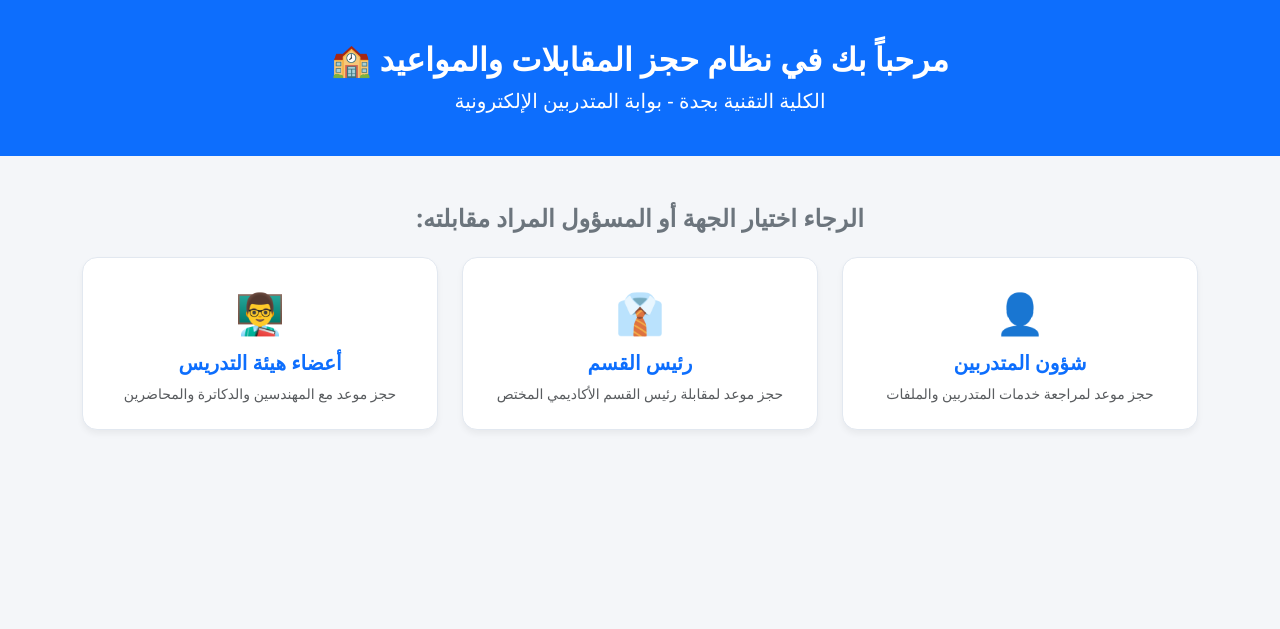
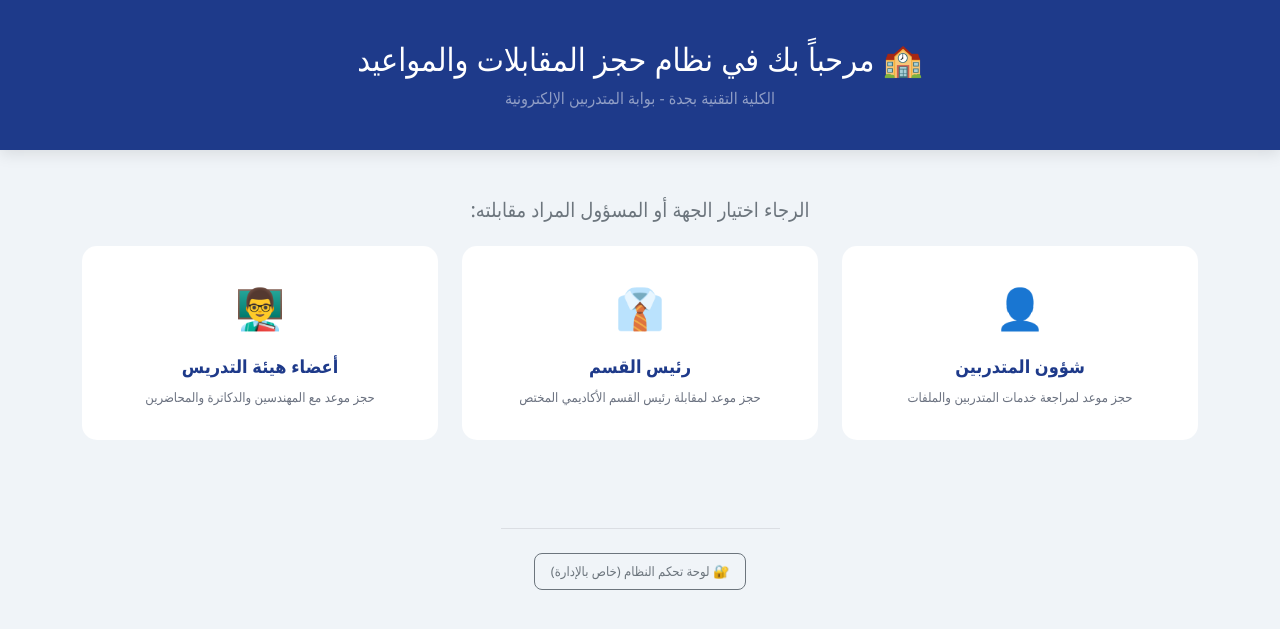
Before and after one commit to AMX-24/booking-system, a Flask app: page / in a window 1280 px wide. Shown: the top 629 px of the page. Run offline with Flask 3, Linux system fonts and the light colour scheme.

Commit message:
Update index.html

```diff
--- a/templates/index.html
+++ b/templates/index.html
@@ -2,58 +2,81 @@
 <html lang="ar" dir="rtl">
 <head>
     <meta charset="UTF-8">
-    <title>نظام حجز المواعيد - الكلية التقنية</title>
+    <title>نظام حجز المقابلات والمواعيد</title>
     <link href="https://cdn.jsdelivr.net/npm/bootstrap@5.3.0/dist/css/bootstrap.min.css" rel="stylesheet">
     <style>
-        body { background-color: #f4f6f9; font-family: 'Segoe UI', sans-serif; text-align: center; }
-        .hero-section { background-color: #0d6efd; color: white; padding: 40px 20px; margin-bottom: 30px; }
-        .option-card { background: white; padding: 25px; border-radius: 15px; border: 1px solid #e2e8f0; cursor: pointer; transition: 0.3s; box-shadow: 0 4px 6px rgba(0,0,0,0.05); }
-        .option-card:hover { transform: translateY(-5px); box-shadow: 0 10px 15px rgba(0,0,0,0.1); border-color: #0d6efd; }
+        body { background: #f0f4f8; font-family: 'Segoe UI', Tahoma, Geneva, Verdana, sans-serif; }
+        .hero-header { background: linear-color-gradient; background-color: #1e3a8a; color: white; padding: 40px 10px; box-shadow: 0 4px 15px rgba(0,0,0,0.1); }
+        .selection-card { background: white; border-radius: 15px; border: 2px solid transparent; transition: all 0.3s; cursor: pointer; text-decoration: none; color: #333; display: block; height: 100%; padding: 30px 20px; }
+        .selection-card:hover { border-color: #1e3a8a; transform: translateY(-5px); box-shadow: 0 10px 25px rgba(30, 58, 138, 0.1); }
+        .card-icon { font-size: 40px; margin-bottom: 15px; }
+        .card-title { color: #1e3a8a; font-weight: bold; font-size: 18px; }
+        .card-desc { color: #6b7280; font-size: 13px; margin-bottom: 0; }
     </style>
 </head>
 <body>
 
-<div class="hero-section">
-    <h2 class="fw-bold">مرحباً بك في نظام حجز المقابلات والمواعيد 🏫</h2>
-    <p class="lead m-0">الكلية التقنية بجدة - بوابة المتدربين الإلكترونية</p>
+    <!-- الهيدر العلوي المتوافق مع الكلية -->
+    <div class="hero-header text-center">
+        <h2>🏫 مرحباً بك في نظام حجز المقابلات والمواعيد</h2>
+        <p class="mb-0 text-white-50">الكلية التقنية بجدة - بوابة المتدربين الإلكترونية</p>
     </div>
 
     <div class="container my-5">
+
+        <!-- رسائل التنبيه والنجاح إن وجدت -->
         {% with messages = get_flashed_messages(with_categories=true) %}
             {% if messages %}
                 {% for category, message in messages %}
-                <div class="alert alert-{{ category }} fw-bold mb-4">{{ message }}</div>
+                    <div class="alert alert-{{ category }} text-center mb-4" role="alert">
+                        {{ message }}
+                    </div>
                 {% endfor %}
             {% endif %}
         {% endwith %}
 
-    <h4 class="fw-bold text-secondary mb-4">الرجاء اختيار الجهة أو المسؤول المراد مقابلته:</h4>
+        <h5 class="text-center mb-4 text-secondary">الرجاء اختيار الجهة أو المسؤول المراد مقابلته:</h5>
 
+        <!-- صف البطاقات الثلاثة الرئيسية -->
         <div class="row g-4 justify-content-center">
+
+            <!-- بطاقة شؤون المتدربين -->
             <div class="col-md-4">
-            <div class="option-card" onclick="window.location.href='/select_time/affairs'">
-                <div class="fs-1 mb-2">👤</div>
-                <h5 class="fw-bold text-primary">شؤون المتدربين</h5>
-                <p class="text-muted small m-0">حجز موعد لمراجعة خدمات المتدربين والملفات</p>
-            </div>
+                <a href="/select_time/affairs" class="selection-card text-center">
+                    <div class="card-icon">👤</div>
+                    <div class="card-title mb-2">شؤون المتدربين</div>
+                    <p class="card-desc">حجز موعد لمراجعة خدمات المتدربين والملفات</p>
+                </a>
             </div>
 
+            <!-- بطاقة رئيس القسم -->
             <div class="col-md-4">
-            <div class="option-card" onclick="window.location.href='/select_time/head'">
-                <div class="fs-1 mb-2">👔</div>
-                <h5 class="fw-bold text-primary">رئيس القسم</h5>
-                <p class="text-muted small m-0">حجز موعد لمقابلة رئيس القسم الأكاديمي المختص</p>
-            </div>
+                <a href="/select_time/head" class="selection-card text-center">
+                    <div class="card-icon">👔</div>
+                    <div class="card-title mb-2">رئيس القسم</div>
+                    <p class="card-desc">حجز موعد لمقابلة رئيس القسم الأكاديمي المختص</p>
+                </a>
             </div>
 
+            <!-- بطاقة أعضاء هيئة التدريس -->
             <div class="col-md-4">
-            <div class="option-card" onclick="window.location.href='/select_time/faculty'">
-                <div class="fs-1 mb-2">👨‍🏫</div>
-                <h5 class="fw-bold text-primary">أعضاء هيئة التدريس</h5>
-                <p class="text-muted small m-0">حجز موعد مع المهندسين والدكاترة والمحاضرين</p>
+                <a href="/select_time/faculty" class="selection-card text-center">
+                    <div class="card-icon">👨‍🏫</div>
+                    <div class="card-title mb-2">أعضاء هيئة التدريس</div>
+                    <p class="card-desc">حجز موعد مع المهندسين والدكاترة والمحاضرين</p>
+                </a>
             </div>
+
         </div>
+
+        <!-- زر الأدمن الذي طلبته يظهر هنا بالأسفل بشكل رسمي ونظيف -->
+        <div class="text-center mt-5 pt-4">
+            <hr class="w-25 mx-auto mb-4" style="opacity: 0.1;">
+            <a href="/login" class="btn btn-sm btn-outline-secondary px-3 py-2" style="border-radius: 8px; font-size: 13px;">
+                🔐 لوحة تحكم النظام (خاص بالإدارة)
+            </a>
         </div>
+
     </div>
 
 </body>
```
Lines whose indentation alone changed are shown as unchanged.
